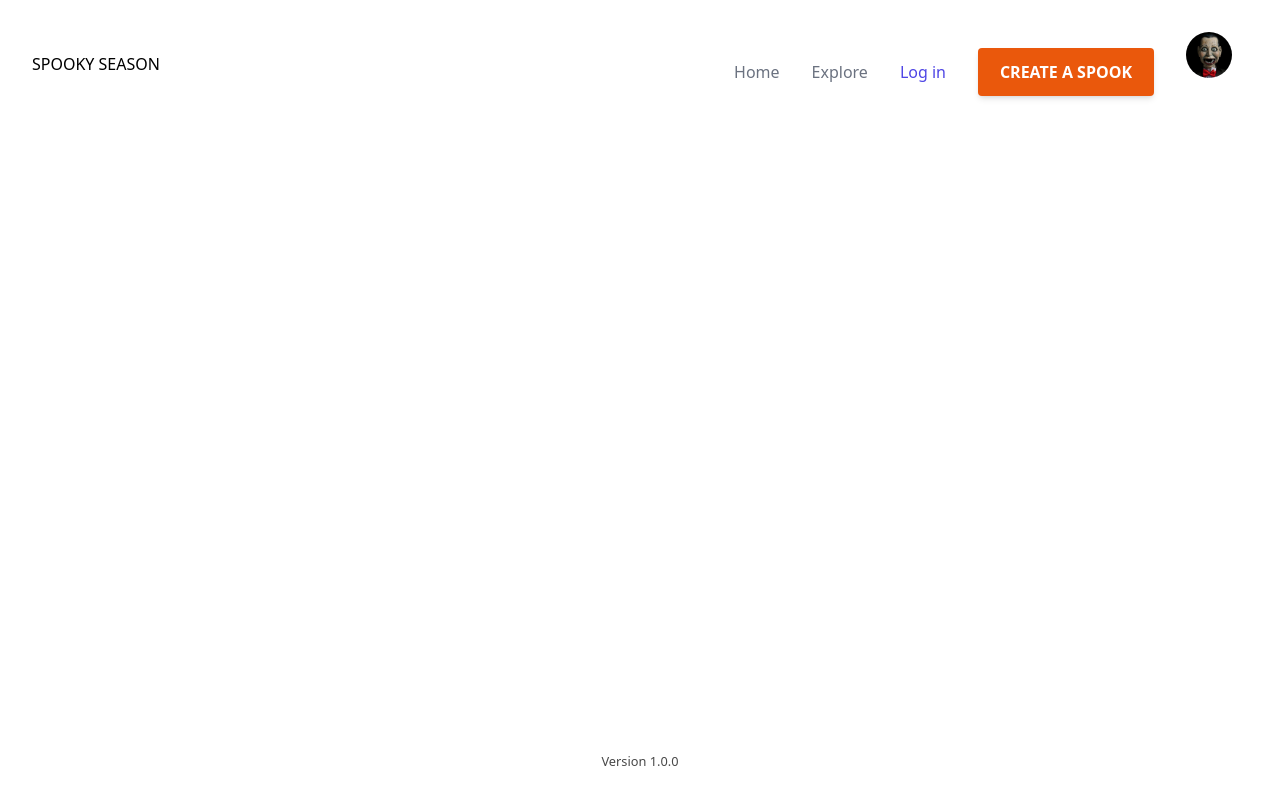
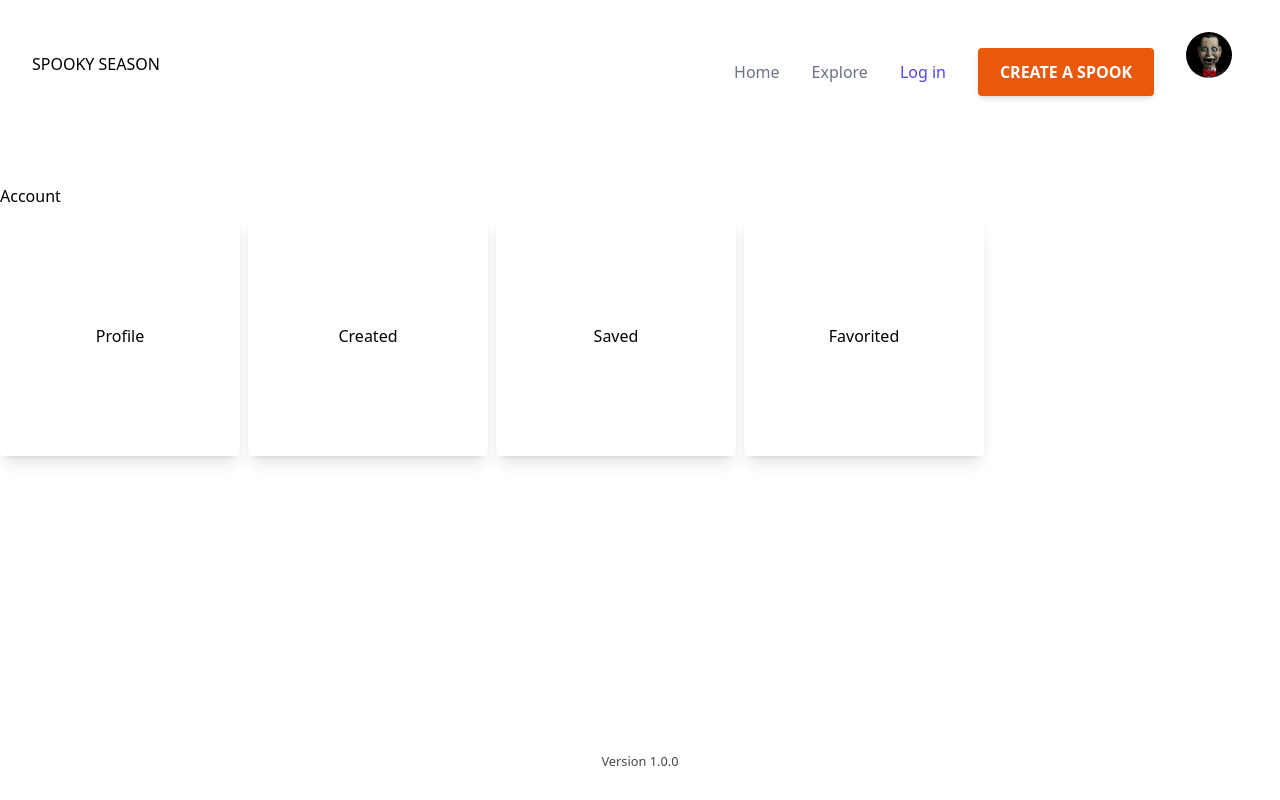
Before and after one commit to chingu-voyages/v41-bears-team-31, a Next.js app: page /profile in a window 1280 px wide. Built offline with nearby package versions, Linux system fonts and the light colour scheme.

Commit message:
basic profile page

```diff
--- a/components/Profile/Profile.tsx
+++ /dev/null
@@ -1,20 +0,0 @@
-import { NextPage } from 'next';
-import React from 'react';
-import { PageLayout } from '..';
-
-const Profile  = () => {
-//   return <PageLayout title="Profile">
-//     aaaaaaaaaaaa
-//     <form action="/send-data-here" method="post">
-//   <label >First name:</label>
-//   <input type="text" id="first" name="first" />
-//   <label >Last name:</label>
-//   <input type="text" id="last" name="last" />
-//   <button type="submit">Submit</button>
-// </form>
-
-//   </PageLayout>;
-return <h1>TÊTSTE</h1>
-};
-
-export default Profile;
--- /dev/null
+++ b/components/Profile/ProfileTile.tsx
@@ -0,0 +1,22 @@
+import { NextPage } from 'next';
+import React from 'react';
+import { useRouter } from 'next/router';
+
+const ProfileTile = ({ title }) => {
+  const router = useRouter();
+  function handleClick() {
+    router.push('/profile/PersonalProfile');
+  }
+  return (
+    <button
+      className=" h-60 w-60 rounded text-center shadow-lg"
+      onClick={() => {
+        handleClick();
+      }}
+    >
+      <h1>{title}</h1>
+    </button>
+  );
+};
+
+export default ProfileTile;
--- a/components/Profile/index.tsx
+++ b/components/Profile/index.tsx
@@ -1 +1 @@
-export { default as Profile } from './Profile';
+export { default as ProfileTile } from './ProfileTile';
--- /dev/null
+++ b/pages/profile/PersonalProfile.tsx
@@ -0,0 +1,19 @@
+import type { NextPage } from 'next';
+import { PageLayout } from '../../components';
+
+const PersonalProfile: NextPage = () => {
+  return (
+    <PageLayout>
+      <h1>Personal Information</h1>
+      <form action="/send-data-here" method="post">
+        <label>First name:</label>
+        <input type="text" id="first" name="first" />
+        <label>Last name:</label>
+        <input type="text" id="last" name="last" />
+        <button type="submit">Submit</button>
+      </form>
+    </PageLayout>
+  );
+};
+
+export default PersonalProfile;
--- a/pages/profile/index.tsx
+++ b/pages/profile/index.tsx
@@ -1,13 +1,21 @@
-import type { NextPage } from "next";
-import { PageLayout } from "../../components";
-
+import type { NextPage } from 'next';
+import { PageLayout } from '../../components';
+// import ButtonPrimary from '../../components/Common/ButtonPrimary';
+import ProfileTile from '../../components/Profile/ProfileTile';
 
 const Profile: NextPage = () => {
   return (
     <PageLayout>
-
+      <div className="container mx-auto pt-20">
+        <h1>Account</h1>
+        <div className="flex gap-x-2 pt-2">
+          <ProfileTile title="Profile" />
+          <ProfileTile title="Created" />
+          <ProfileTile title="Saved" />
+          <ProfileTile title="Favorited" />
+        </div>
+      </div>
     </PageLayout>
-
   );
 };
 
```
